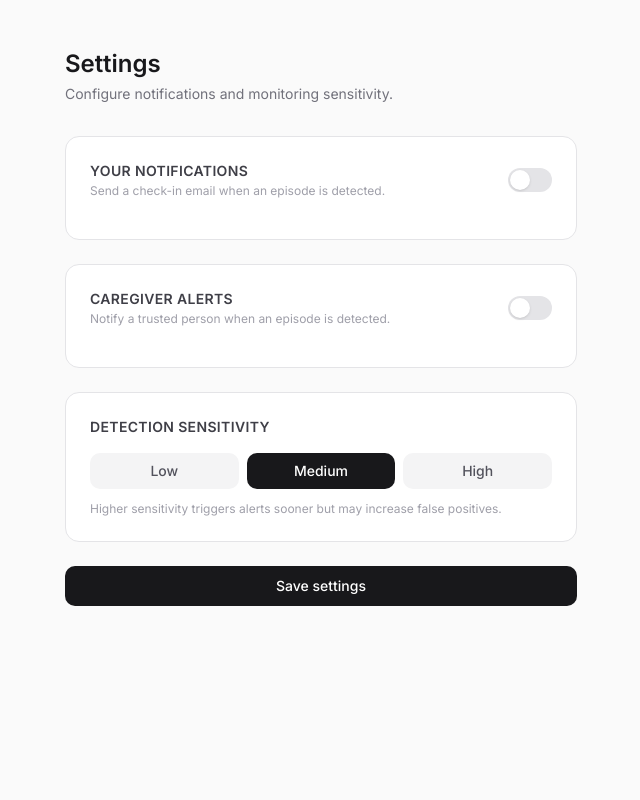
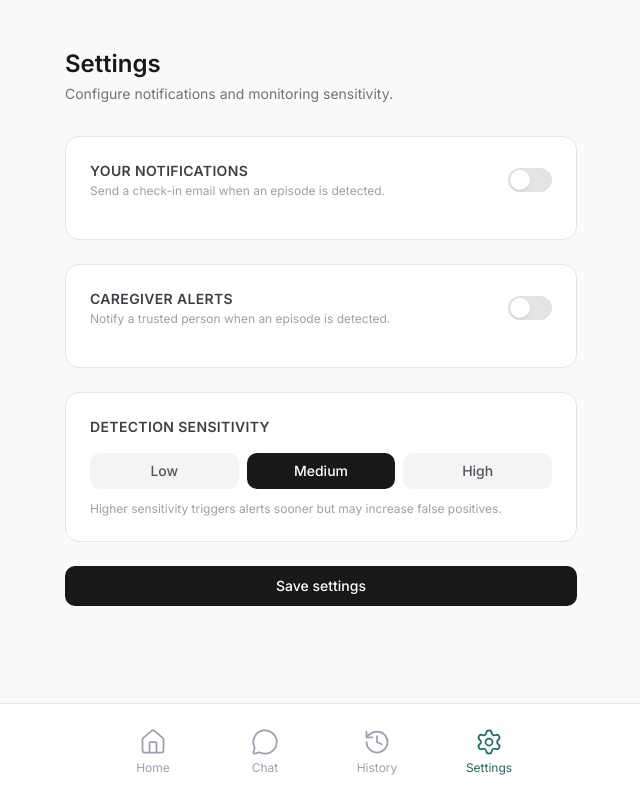
Before and after one commit to raeganvr/anchor, a Next.js app: page /settings in a window 1280 px wide. Shown: the whole page, without its empty margins (319-959 px from the left). Built offline with nearby package versions, Linux system fonts and the light colour scheme; no server answers; the database is empty.

Commit message:
added bottom navbar for settings

```diff
--- a/src/app/settings/page.tsx
+++ b/src/app/settings/page.tsx
@@ -1,6 +1,7 @@
 'use client'
 
-import { useState, useEffect } from 'react'
+import { useState, useEffect, startTransition } from 'react'
+import { BottomNav } from '@/components/BottomNav'
 import { useSettings } from '@/hooks/useSettings'
 
 export default function SettingsPage() {
@@ -17,12 +18,14 @@ export default function SettingsPage() {
 
   useEffect(() => {
     if (!settings) return
+    startTransition(() => {
       setUserEmail(settings.user_email ?? '')
       setCaregiverConsent(settings.caregiver_consent)
       setCaregiverName(settings.caregiver_name ?? '')
       setCaregiverEmail(settings.caregiver_email ?? '')
       setSensitivity(settings.sensitivity)
       setNotificationsEnabled(settings.notifications_enabled)
+    })
   }, [settings])
 
   async function handleSave(e: React.FormEvent) {
@@ -43,14 +46,17 @@ export default function SettingsPage() {
 
   if (loading) {
     return (
-      <div className="flex items-center justify-center min-h-screen bg-zinc-50 dark:bg-zinc-950">
-        <div className="w-5 h-5 rounded-full border-2 border-zinc-300 border-t-zinc-700 animate-spin" />
+      <div className="flex min-h-screen flex-col bg-zinc-50 pb-24 dark:bg-zinc-950">
+        <div className="flex flex-1 items-center justify-center">
+          <div className="h-5 w-5 animate-spin rounded-full border-2 border-zinc-300 border-t-zinc-700" />
+        </div>
+        <BottomNav />
       </div>
     )
   }
 
   return (
-    <div className="min-h-screen bg-zinc-50 dark:bg-zinc-950 py-12 px-4">
+    <div className="min-h-screen bg-zinc-50 pb-24 pt-12 dark:bg-zinc-950 px-4">
       <div className="max-w-lg mx-auto">
         <div className="mb-8">
           <h1 className="text-2xl font-semibold text-zinc-900 dark:text-zinc-50">Settings</h1>
@@ -157,7 +163,7 @@ export default function SettingsPage() {
                   />
                 </label>
                 <p className="text-xs text-zinc-400">
-                  When an episode is detected, they'll receive an email asking them to check in with you.
+                  When an episode is detected, they will receive an email asking them to check in with you.
                 </p>
               </div>
             )}
@@ -198,6 +204,7 @@ export default function SettingsPage() {
           </button>
         </form>
       </div>
+      <BottomNav />
     </div>
   )
 }
```
Lines whose indentation alone changed are shown as unchanged.
